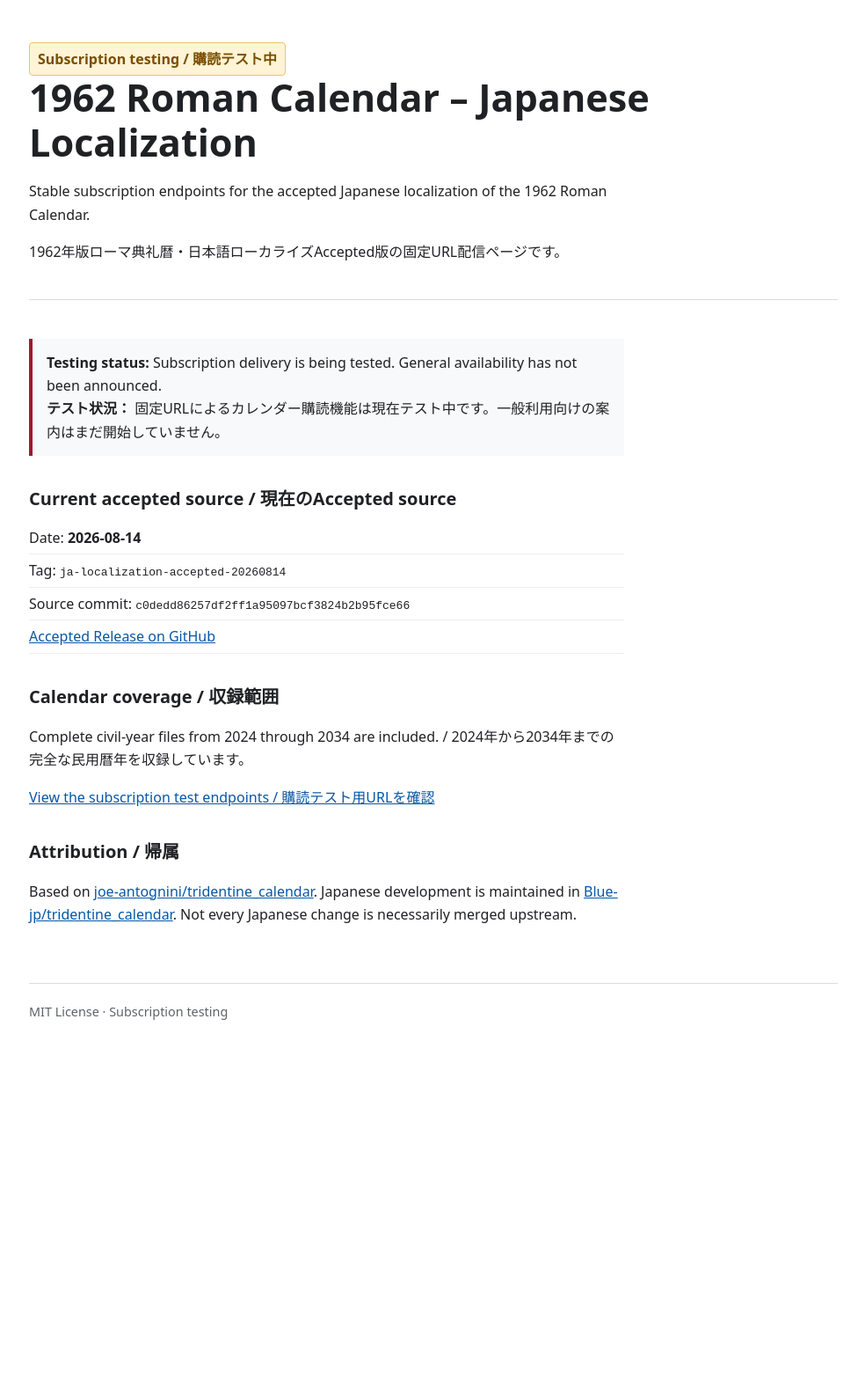
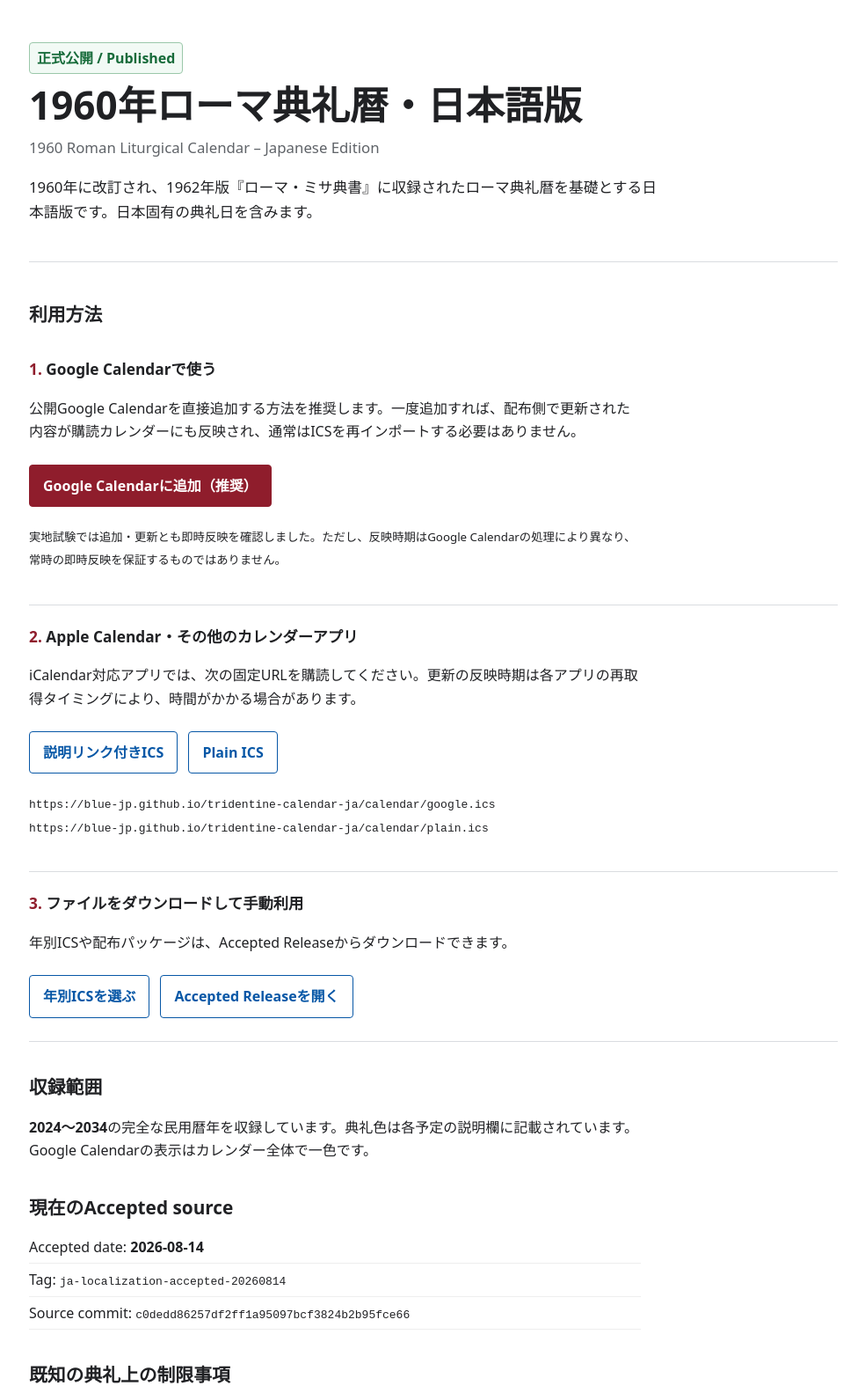
Before and after one commit to Blue-jp/tridentine-calendar-ja, a plain HTML site: page index.html in a window 1280 px wide. Shown: the top 1583 px of the page at 88% size, without its empty margins (147-1131 px from the left). Before the commit the page ends 1201 px from the top, so only its background shows below. Drawn offline with Linux system fonts and the light colour scheme.

Commit message:
Publish Japanese calendar subscription page

```diff
--- a/index.html
+++ b/index.html
@@ -3,51 +3,95 @@
 <head>
   <meta charset="utf-8">
   <meta name="viewport" content="width=device-width, initial-scale=1">
-  <title>1962 Roman Calendar – Japanese Localization</title>
+  <meta name="description" content="1960年ローマ典礼暦・日本語版をGoogle CalendarやiCalendar対応アプリで利用するための公式配布ページです。">
+  <title>1960年ローマ典礼暦・日本語版</title>
   <style>
-    :root { color-scheme: light; --ink: #202124; --muted: #5f6368; --line: #dadce0; --accent: #9b1c31; --test: #7a4f00; --test-bg: #fff4d6; }
+    :root {
+      color-scheme: light;
+      --ink: #202124;
+      --muted: #5f6368;
+      --line: #dadce0;
+      --accent: #8f1d2c;
+      --accent-dark: #701522;
+      --link: #0757a6;
+      --soft: #f7f8f9;
+      --published: #176b3a;
+    }
     * { box-sizing: border-box; }
     body { margin: 0; color: var(--ink); background: #fff; font-family: system-ui, -apple-system, "Segoe UI", sans-serif; line-height: 1.65; }
     header, main, footer { width: min(920px, calc(100% - 32px)); margin-inline: auto; }
-    header { padding: 48px 0 24px; border-bottom: 1px solid var(--line); }
-    main { padding: 28px 0 48px; }
+    header { padding: 48px 0 26px; border-bottom: 1px solid var(--line); }
+    main { padding: 8px 0 48px; }
     footer { padding: 20px 0 40px; border-top: 1px solid var(--line); color: var(--muted); font-size: .9rem; }
-    h1 { margin: 0 0 14px; font-size: clamp(1.8rem, 5vw, 2.7rem); line-height: 1.18; letter-spacing: 0; }
-    h2 { margin: 32px 0 10px; font-size: 1.25rem; letter-spacing: 0; }
-    p, ul { max-width: 74ch; }
-    a { color: #0757a6; }
+    h1 { margin: 10px 0 8px; font-size: clamp(1.85rem, 5vw, 2.75rem); line-height: 1.18; letter-spacing: 0; }
+    h2 { margin: 34px 0 10px; font-size: 1.3rem; letter-spacing: 0; }
+    h3 { margin: 0 0 8px; font-size: 1.08rem; letter-spacing: 0; }
+    p, ul { max-width: 76ch; }
+    a { color: var(--link); }
     code { overflow-wrap: anywhere; }
-    .status { display: inline-block; padding: 5px 9px; border: 1px solid #e5c56d; border-radius: 4px; color: var(--test); background: var(--test-bg); font-weight: 700; }
-    .notice { padding: 14px 16px; border-left: 4px solid var(--accent); background: #f8f9fa; }
+    .status { display: inline-block; padding: 4px 8px; border: 1px solid #9bc8aa; border-radius: 4px; color: var(--published); background: #f2faf5; font-weight: 700; }
+    .english-title { margin: 0; color: var(--muted); font-size: 1.05rem; }
+    .lead { font-size: 1.05rem; }
+    .choice { padding: 22px 0; border-bottom: 1px solid var(--line); }
+    .choice:last-child { border-bottom: 0; }
+    .choice-number { color: var(--accent); font-weight: 800; }
+    .button { display: inline-block; margin: 8px 8px 4px 0; padding: 10px 15px; border: 1px solid var(--link); border-radius: 4px; color: var(--link); background: #fff; font-weight: 700; text-decoration: none; }
+    .button:hover { background: #f3f7fc; }
+    .button.primary { border-color: var(--accent); color: #fff; background: var(--accent); }
+    .button.primary:hover { background: var(--accent-dark); }
+    .note { padding: 14px 16px; border-left: 4px solid var(--accent); background: var(--soft); }
     .meta { margin: 0; padding: 0; list-style: none; }
     .meta li { padding: 5px 0; border-bottom: 1px solid #eee; }
   </style>
 </head>
 <body>
   <header>
-    <span class="status">Subscription testing / 購読テスト中</span>
-    <h1>1962 Roman Calendar – Japanese Localization</h1>
-    <p>Stable subscription endpoints for the accepted Japanese localization of the 1962 Roman Calendar.</p>
-    <p>1962年版ローマ典礼暦・日本語ローカライズAccepted版の固定URL配信ページです。</p>
+    <span class="status">正式公開 / Published</span>
+    <h1>1960年ローマ典礼暦・日本語版</h1>
+    <p class="english-title" lang="en">1960 Roman Liturgical Calendar – Japanese Edition</p>
+    <p class="lead">1960年に改訂され、1962年版『ローマ・ミサ典書』に収録されたローマ典礼暦を基礎とする日本語版です。日本固有の典礼日を含みます。</p>
   </header>
   <main>
-    <p class="notice"><strong>Testing status:</strong> Subscription delivery is being tested. General availability has not been announced.<br><strong>テスト状況：</strong> 固定URLによるカレンダー購読機能は現在テスト中です。一般利用向けの案内はまだ開始していません。</p>
+    <h2>利用方法</h2>
 
-    <h2>Current accepted source / 現在のAccepted source</h2>
+    <section class="choice" aria-labelledby="google-calendar">
+      <h3 id="google-calendar"><span class="choice-number">1.</span> Google Calendarで使う</h3>
+      <p>公開Google Calendarを直接追加する方法を推奨します。一度追加すれば、配布側で更新された内容が購読カレンダーにも反映され、通常はICSを再インポートする必要はありません。</p>
+      <a class="button primary" href="https://calendar.google.com/calendar/u/2?cid=ZTg0NmRjNjIwODBmYzI4MGVkZGI5NjVlNjdkN2E4MDExMzlmMWNmMDYyMGMyYmZmMjEzZTk0NjhiNTk5NzI3M0Bncm91cC5jYWxlbmRhci5nb29nbGUuY29t" target="_blank" rel="noreferrer">Google Calendarに追加（推奨）</a>
+      <p><small>実地試験では追加・更新とも即時反映を確認しました。ただし、反映時期はGoogle Calendarの処理により異なり、常時の即時反映を保証するものではありません。</small></p>
+    </section>
+
+    <section class="choice" aria-labelledby="other-apps">
+      <h3 id="other-apps"><span class="choice-number">2.</span> Apple Calendar・その他のカレンダーアプリ</h3>
+      <p>iCalendar対応アプリでは、次の固定URLを購読してください。更新の反映時期は各アプリの再取得タイミングにより、時間がかかる場合があります。</p>
+      <a class="button" href="calendar/google.ics">説明リンク付きICS</a>
+      <a class="button" href="calendar/plain.ics">Plain ICS</a>
+      <p><code>https://blue-jp.github.io/tridentine-calendar-ja/calendar/google.ics</code><br><code>https://blue-jp.github.io/tridentine-calendar-ja/calendar/plain.ics</code></p>
+    </section>
+
+    <section class="choice" aria-labelledby="manual-download">
+      <h3 id="manual-download"><span class="choice-number">3.</span> ファイルをダウンロードして手動利用</h3>
+      <p>年別ICSや配布パッケージは、Accepted Releaseからダウンロードできます。</p>
+      <a class="button" href="calendar/">年別ICSを選ぶ</a>
+      <a class="button" href="https://github.com/Blue-jp/tridentine_calendar/releases/tag/ja-localization-accepted-20260814">Accepted Releaseを開く</a>
+    </section>
+
+    <h2>収録範囲</h2>
+    <p><strong>2024～2034</strong>の完全な民用暦年を収録しています。典礼色は各予定の説明欄に記載されています。Google Calendarの表示はカレンダー全体で一色です。</p>
+
+    <h2>現在のAccepted source</h2>
     <ul class="meta">
-      <li>Date: <strong>2026-08-14</strong></li>
+      <li>Accepted date: <strong>2026-08-14</strong></li>
       <li>Tag: <code>ja-localization-accepted-20260814</code></li>
       <li>Source commit: <code>c0dedd86257df2ff1a95097bcf3824b2b95fce66</code></li>
-      <li><a href="https://github.com/Blue-jp/tridentine_calendar/releases/tag/ja-localization-accepted-20260814">Accepted Release on GitHub</a></li>
     </ul>
 
-    <h2>Calendar coverage / 収録範囲</h2>
-    <p>Complete civil-year files from 2024 through 2034 are included. / 2024年から2034年までの完全な民用暦年を収録しています。</p>
-    <p><a href="calendar/">View the subscription test endpoints / 購読テスト用URLを確認</a></p>
+    <h2>既知の典礼上の制限事項</h2>
+    <p class="note">12月4日の「福者イエロニモ・デ・アンジェリス、福者シモン遠甫等殉教者」の1960年以後の正式等級は、典拠がないため確定していません。現在の内部rankはローダー既定値であり、典礼上の確定値ではありません。</p>
 
     <h2>Attribution / 帰属</h2>
-    <p>Based on <a href="https://github.com/joe-antognini/tridentine_calendar">joe-antognini/tridentine_calendar</a>. Japanese development is maintained in <a href="https://github.com/Blue-jp/tridentine_calendar">Blue-jp/tridentine_calendar</a>. Not every Japanese change is necessarily merged upstream.</p>
+    <p>Based on <a href="https://github.com/joe-antognini/tridentine_calendar">joe-antognini/tridentine_calendar</a>. Japanese development is maintained in <a href="https://github.com/Blue-jp/tridentine_calendar">Blue-jp/tridentine_calendar</a>. Not every Japanese localization change has necessarily been merged into the upstream project.</p>
   </main>
-  <footer>MIT License · Subscription testing</footer>
+  <footer>MIT License · Maintained by Blue-jp</footer>
 </body>
 </html>
```
Also changed, not shown: 404.html (+3 -3 lines), calendar/index.html (+35 -17 lines), 2 other files.
